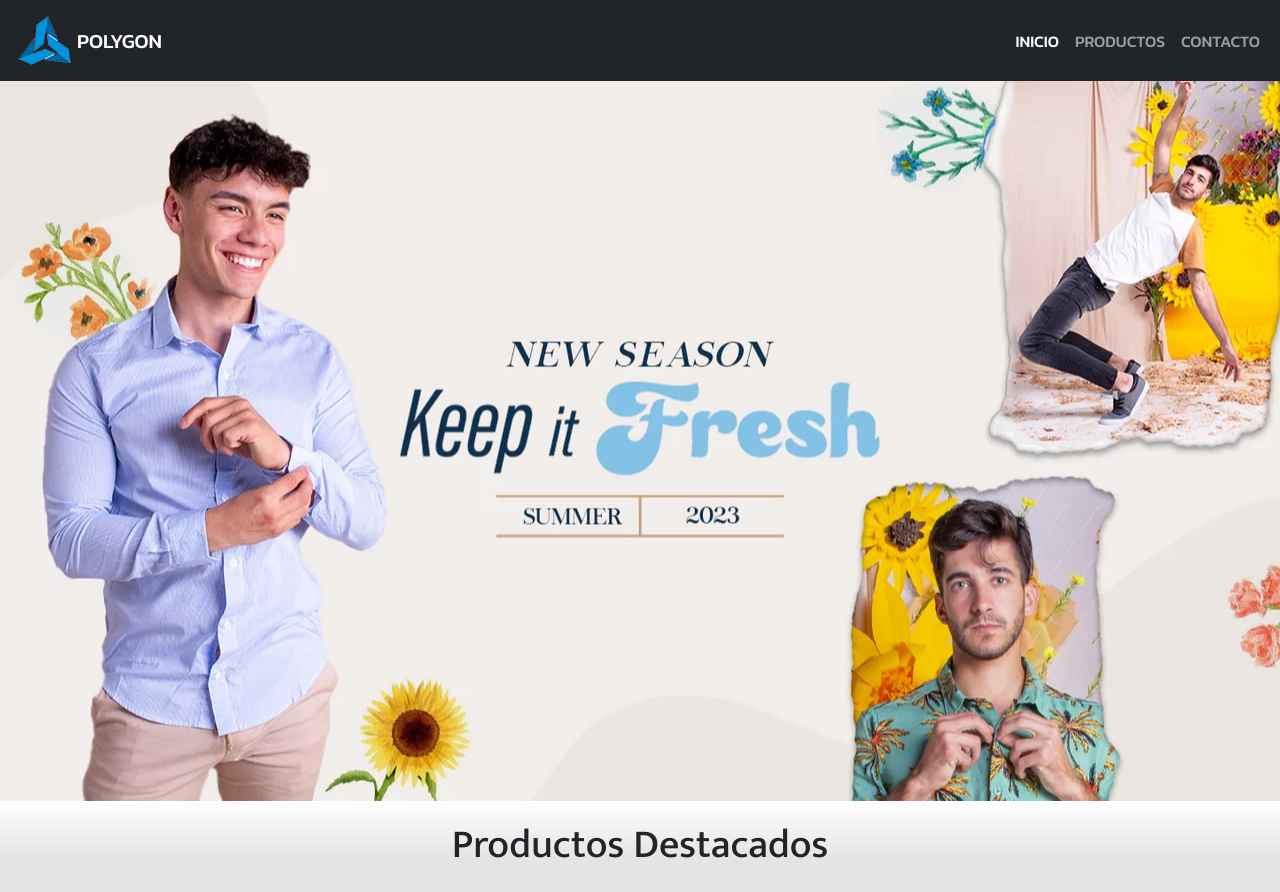
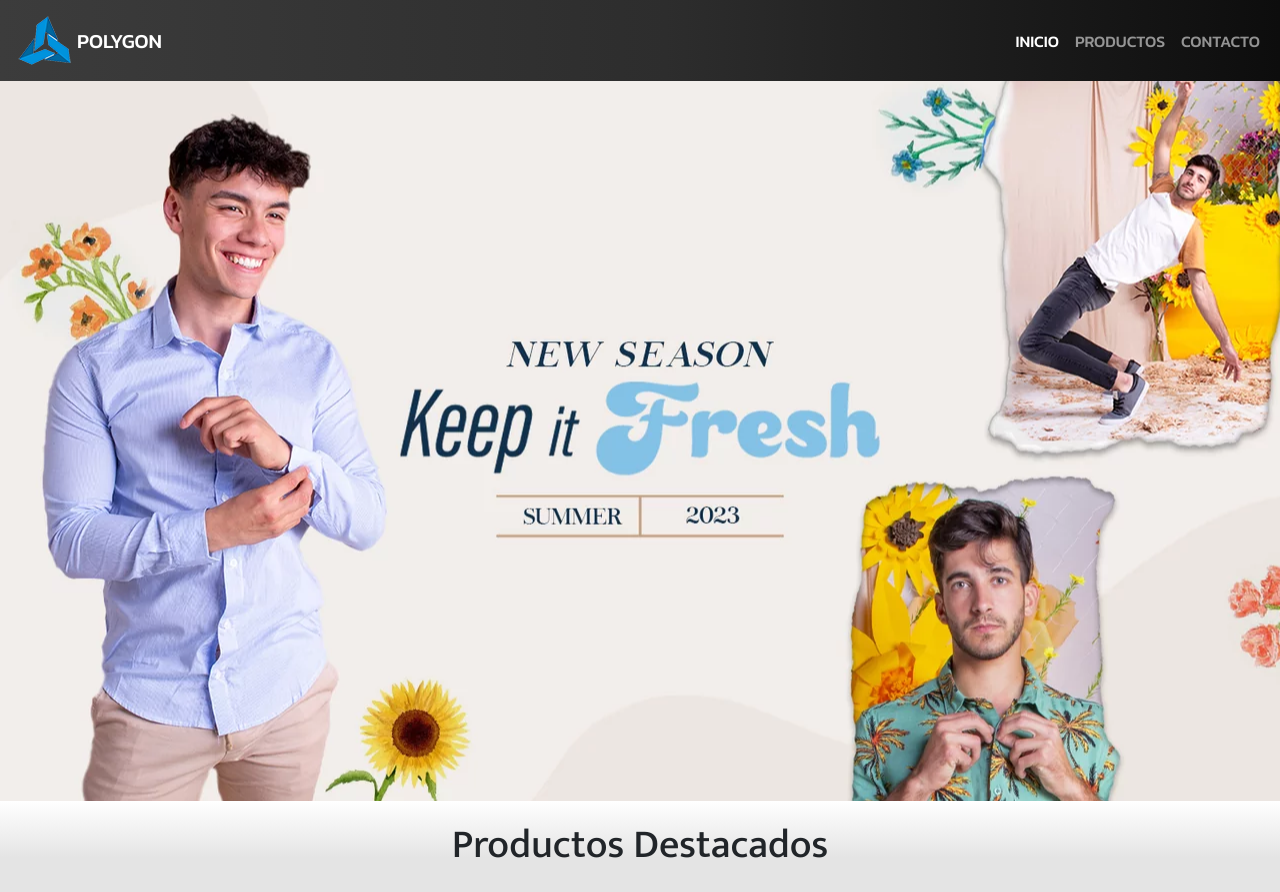
Before and after one commit to damiandawen/coder-proyecto, a plain HTML site: page index.html in a window 1280 px wide. Shown: the top 892 px of the page. Drawn offline with nearby package versions, Linux system fonts and the light colour scheme.

Commit message:
navbar gradiemte

```diff
--- a/estilos/estilos.css
+++ b/estilos/estilos.css
@@ -12,6 +12,10 @@
 /* encabezado config */
 header {
     font-family: 'Kanit', sans-serif;
+}
+.nv__barra {
+    background: rgb(84,84,84);
+    background: linear-gradient(90deg, rgba(60,60,60,1) 0%, rgba(45,45,45,1) 52%, rgba(13,13,13,1) 100%) !important;
 }
 
 /* contenido config */
--- a/index.html
+++ b/index.html
@@ -17,7 +17,7 @@
 </head>
 <body>
     <header>
-        <nav class="navbar navbar-expand-lg bg-dark navbar-dark">
+        <nav class="navbar navbar-expand-lg bg-dark navbar-dark nv__barra">
             <div class="container-fluid">
                 <a href="./index.html"><img src="./recursos/logoheader.png" alt="LOGO"></a>
               <a class="navbar-brand" href="./index.html">POLYGON</a>
```
Also changed, not shown: paginas/contacto.html (+1 -1 lines), paginas/productos.html (+1 -1 lines).
